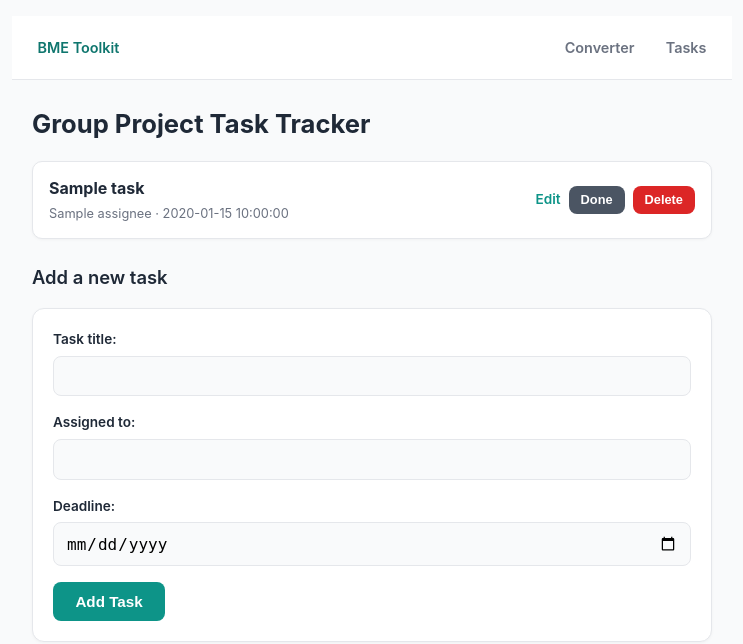
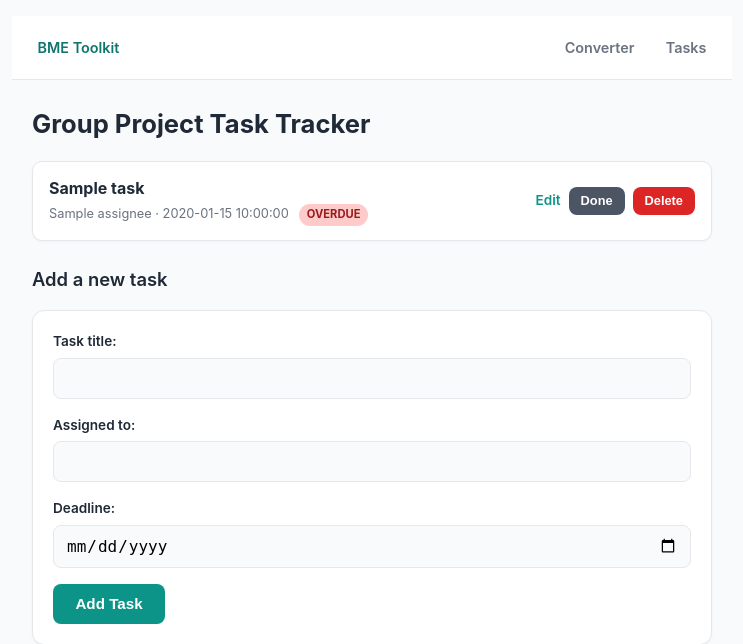
Before and after one commit to emmanuelchukwubuikem29-hash/BME-Student-Toolkit, a Flask app: template templates/tasks.html in a window 1280 px wide. Shown: the top 644 px of the page, without its empty margins (268-1011 px from the left). Run offline with Flask 3, Linux system fonts and the light colour scheme; the template is opened without the code that fills it: most values are stand-ins (such as "Sample title", 1, 10 or a date in 2020).

Commit message:
Add deadline status labels and prevent back-dated tasks

```diff
--- a/app.py
+++ b/app.py
@@ -1,4 +1,5 @@
 from flask import Flask, render_template, request, redirect, url_for, flash
+from datetime import date, datetime
 import json
 
 TASKS_FILE = "tasks_data.json"
@@ -16,6 +17,20 @@ def save_tasks(tasks):
     with open(TASKS_FILE, "w") as f:
         json.dump(tasks, f, indent=2)
 
+def get_task_status(deadline_str, done):
+    # Converts the stored deadline string (e.g. "2026-09-15") into a real
+    # date object, then compares it against today's date.
+    deadline = datetime.strptime(deadline_str, "%Y-%m-%d").date()
+    today = date.today()
+
+    if done:
+        return "done"
+    elif deadline < today:
+        return "overdue"
+    elif deadline == today:
+        return "due_today"
+    else:
+        return "pending"
 
 app = Flask(__name__)
 app.secret_key = "bme-toolkit-dev-key-change-in-production"
@@ -100,10 +115,17 @@ def convert():
 @app.route("/tasks", methods=["GET", "POST"])
 def tasks():
     if request.method == "POST":
+        deadline_str = request.form.get("deadline")
+        deadline = datetime.strptime(deadline_str, "%Y-%m-%d").date()
+
+        if deadline < date.today():
+            flash("Deadline cannot be in the past.")
+            return redirect(url_for("tasks"))
+
         new_task = {
             "title": request.form.get("title"),
             "assignee": request.form.get("assignee"),
-            "deadline": request.form.get("deadline"),
+            "deadline": deadline_str,
             "done": False,
         }
         all_tasks = load_tasks()
@@ -113,6 +135,11 @@ def tasks():
         return redirect(url_for("tasks"))
 
     all_tasks = load_tasks()
+    # Attach a computed "status" to each task so the template can display
+    # the right label/color without doing date math itself.
+    for task in all_tasks:
+        task["status"] = get_task_status(task["deadline"], task["done"])
+
     return render_template("tasks.html", tasks=all_tasks)
 
 @app.route("/tasks/toggle/<int:task_index>", methods=["POST"])
--- a/static/style.css
+++ b/static/style.css
@@ -280,3 +280,27 @@ button:active {
     font-weight: 600;
     margin-bottom: 1rem;
 }
+.status-badge {
+    display: inline-block;
+    font-size: 0.7rem;
+    font-weight: 700;
+    padding: 0.15rem 0.5rem;
+    border-radius: 999px;
+    margin-left: 0.4rem;
+    text-transform: uppercase;
+}
+
+.status-pending {
+    background: #d1fae5;
+    color: #065f46;
+}
+
+.status-due-today {
+    background: #fed7aa;
+    color: #9a3412;
+}
+
+.status-overdue {
+    background: #fecaca;
+    color: #991b1b;
+}
--- a/templates/tasks.html
+++ b/templates/tasks.html
@@ -11,7 +11,18 @@
                 <li class="task-item {% if task.done %}done{% endif %}">
                     <div>
                         <span class="task-title"><strong>{{ task.title }}</strong></span>
-                        <div class="task-meta">{{ task.assignee }} · {{ task.deadline }}</div>
+                        <div class="task-meta">
+                            {{ task.assignee }} · {{ task.deadline }}
+                            {% if not task.done %}
+                                {% if task.status == "overdue" %}
+                                    <span class="status-badge status-overdue">Overdue</span>
+                                {% elif task.status == "due_today" %}
+                                    <span class="status-badge status-due-today">Due Today</span>
+                                {% else %}
+                                    <span class="status-badge status-pending">Pending</span>
+                                {% endif %}
+                            {% endif %}
+                        </div>
                     </div>
 
                     <div class="task-actions">
```
